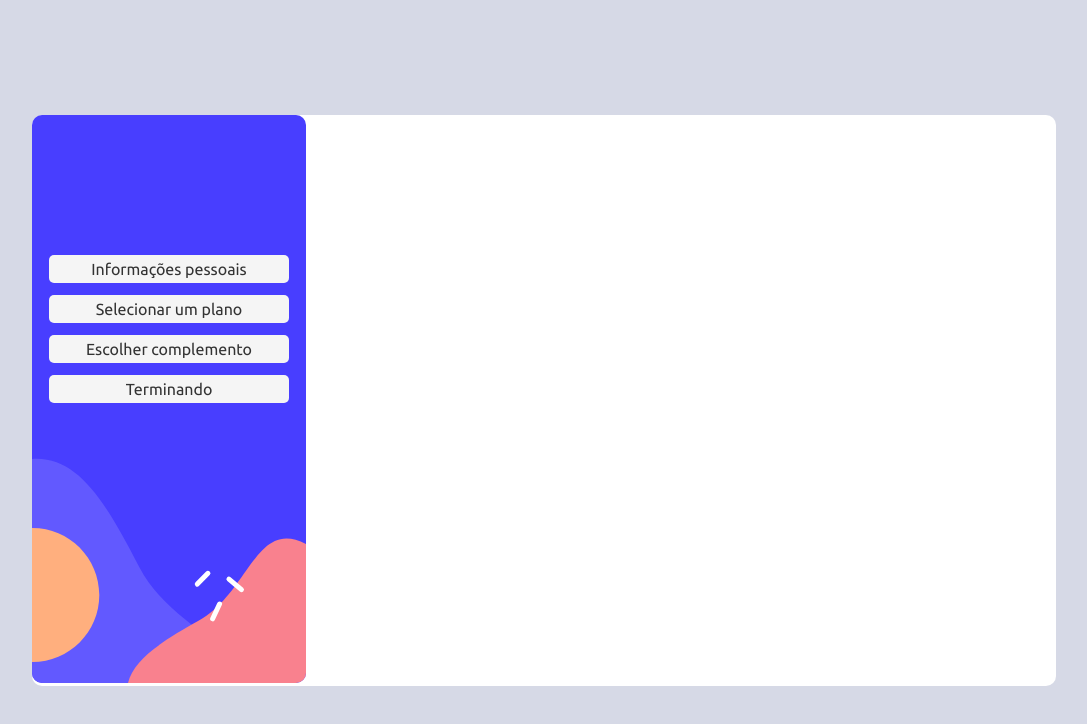
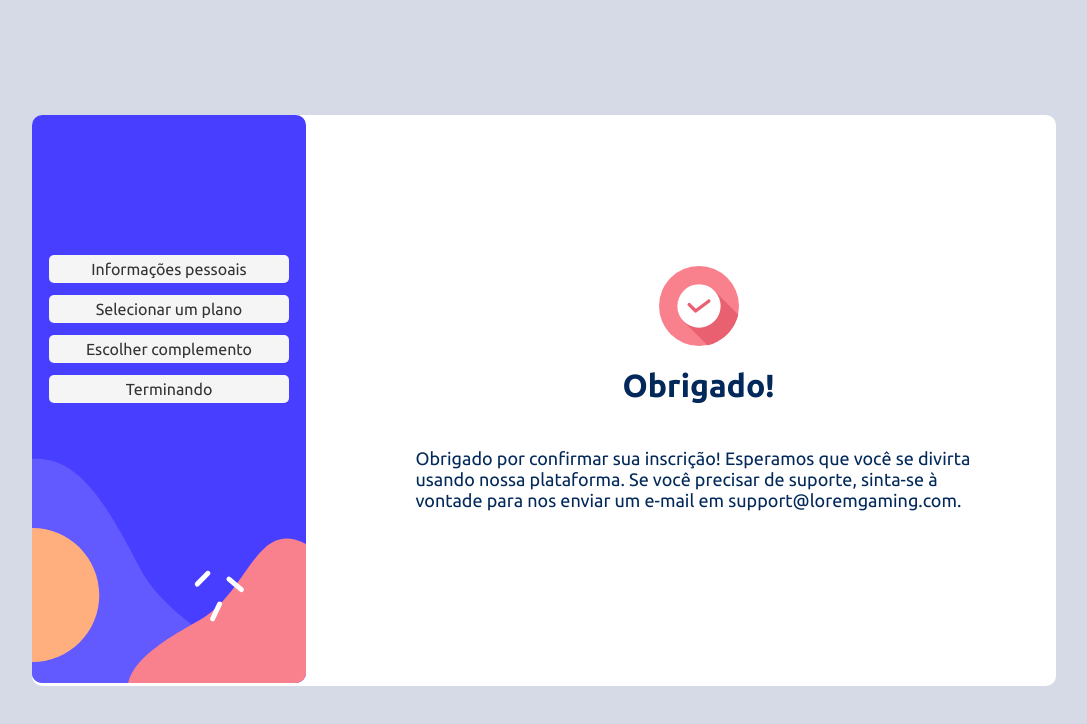
Before and after one commit to tobiasramos/multi-step-form, a React (Create React App) app: page /thank-you in a window 1280 px wide. Shown: the top 724 px of the page, without its empty margins (96-1183 px from the left). Built offline with nearby package versions, Linux system fonts and the light colour scheme; the HTML template or start-up script is replaced by a standard one.

Commit message:
Criando o componente de agradecimento

```diff
--- a/src/components/finishingUp/finishing-up.js
+++ b/src/components/finishingUp/finishing-up.js
@@ -1,10 +1,18 @@
-import { styled } from 'styled-components';
-import BackButton from '../buttons/back-button';
-import NextButton from '../buttons/next-button';
+import { styled } from "styled-components";
+import BackButton from "../buttons/back-button";
+import NextButton from "../buttons/next-button";
+import { useHistory } from "react-router-dom/cjs/react-router-dom.min";
 
 const FinishingUp = ({ location }) => {
+  const history = useHistory();
   const selectedPlan = location.state?.selectedPlan || null;
   const selectedOptions = location.state?.selectedOptions || [];
+
+  const handleNextStep = () => {
+    history.push({
+      pathname: "/thank-you",
+    });
+  };
 
   return (
     <div>
@@ -24,9 +32,9 @@ const FinishingUp = ({ location }) => {
           </li>
         ))}
       </ul>
-       <Btns>
+      <Btns>
         <BackButton to="/pick-add-ons" />
-        <NextButton />
+        <NextButton onClick={handleNextStep} />
       </Btns>
     </div>
   );
--- /dev/null
+++ b/src/components/thank-you/thank-you.js
@@ -0,0 +1,31 @@
+import { styled } from "styled-components";
+
+const ThankYou = () => {
+  return (
+    <Container>
+      <img src="/images/icon-thank-you.svg" alt="Icone" />
+      <h1> Obrigado!</h1>
+      <p>
+        Obrigado por confirmar sua inscrição! Esperamos que você se divirta
+        usando nossa plataforma. Se você precisar de suporte, sinta-se à vontade
+        para nos enviar um e-mail em support@loremgaming.com.
+      </p>
+    </Container>
+  );
+};
+
+const Container = styled.div`
+  width: 36rem;
+  display: flex;
+  align-items: center;
+  flex-direction: column;
+  justify-content: center;
+  margin: auto auto;
+
+  p {
+    padding: 5px;
+    font-size: 18px;
+  }
+`;
+
+export default ThankYou;
--- a/src/page/home.js
+++ b/src/page/home.js
@@ -7,6 +7,7 @@ import SelectYourPlan from "../components/selectYourPlan/select-your-plan";
 import PickAddOns from "../components/pickAddOns/pick-add-ons";
 import FinishingUp from "../components/finishingUp/finishing-up";
 import Timeline from "../components/timeline/timeline";
+import ThankYou from "../components/thank-you/thank-you";
 
 const Home = () => {
   return (
@@ -23,6 +24,7 @@ const Home = () => {
           <Route path="/select-your-plan" component={SelectYourPlan} />
           <Route path="/pick-add-ons" component={PickAddOns} />
           <Route path="/finishing-up" component={FinishingUp} />
+          <Route path="/thank-you" component={ThankYou} />
         </Switch>
       </DivContainer>
     </Router>
```
